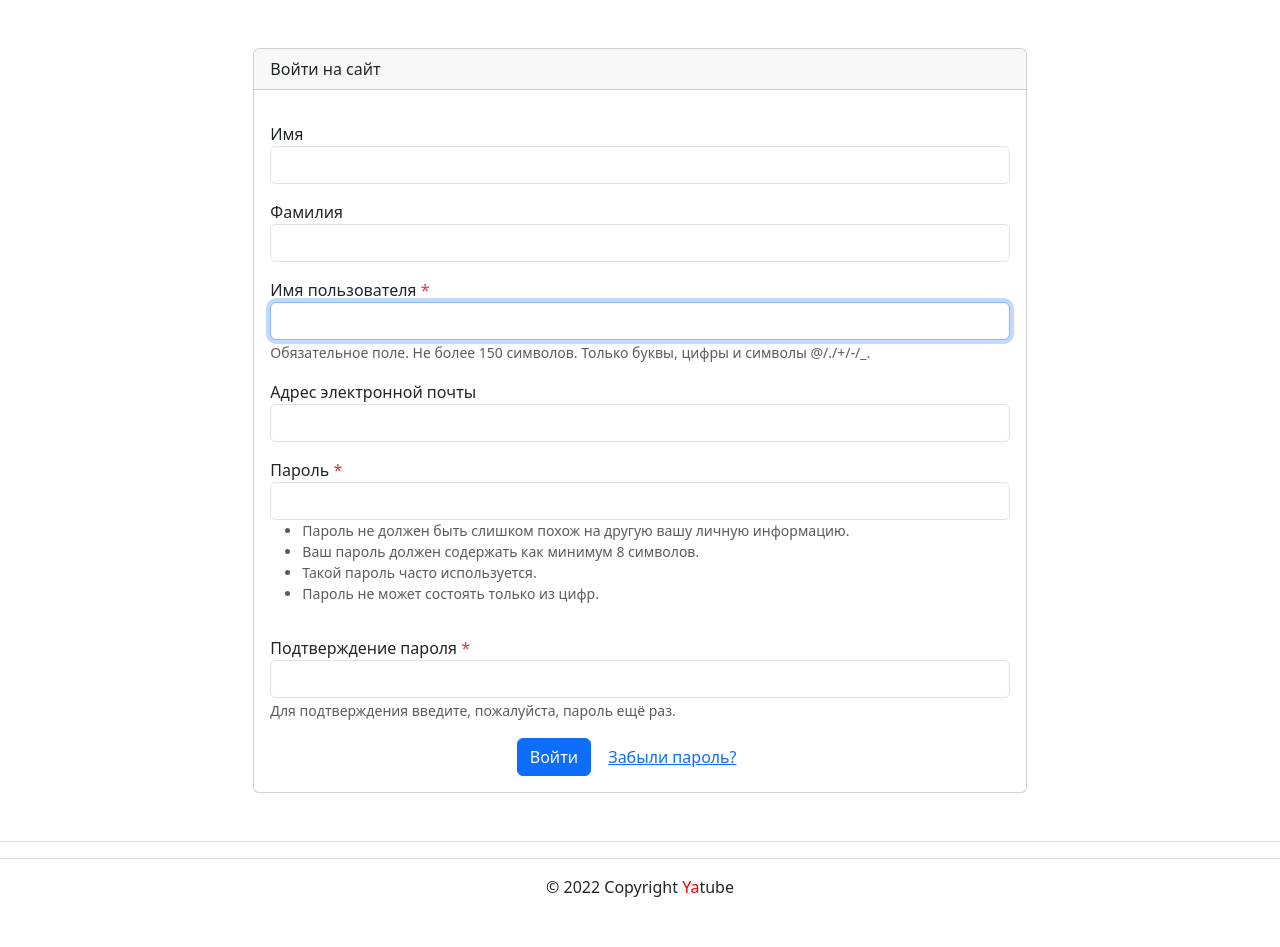
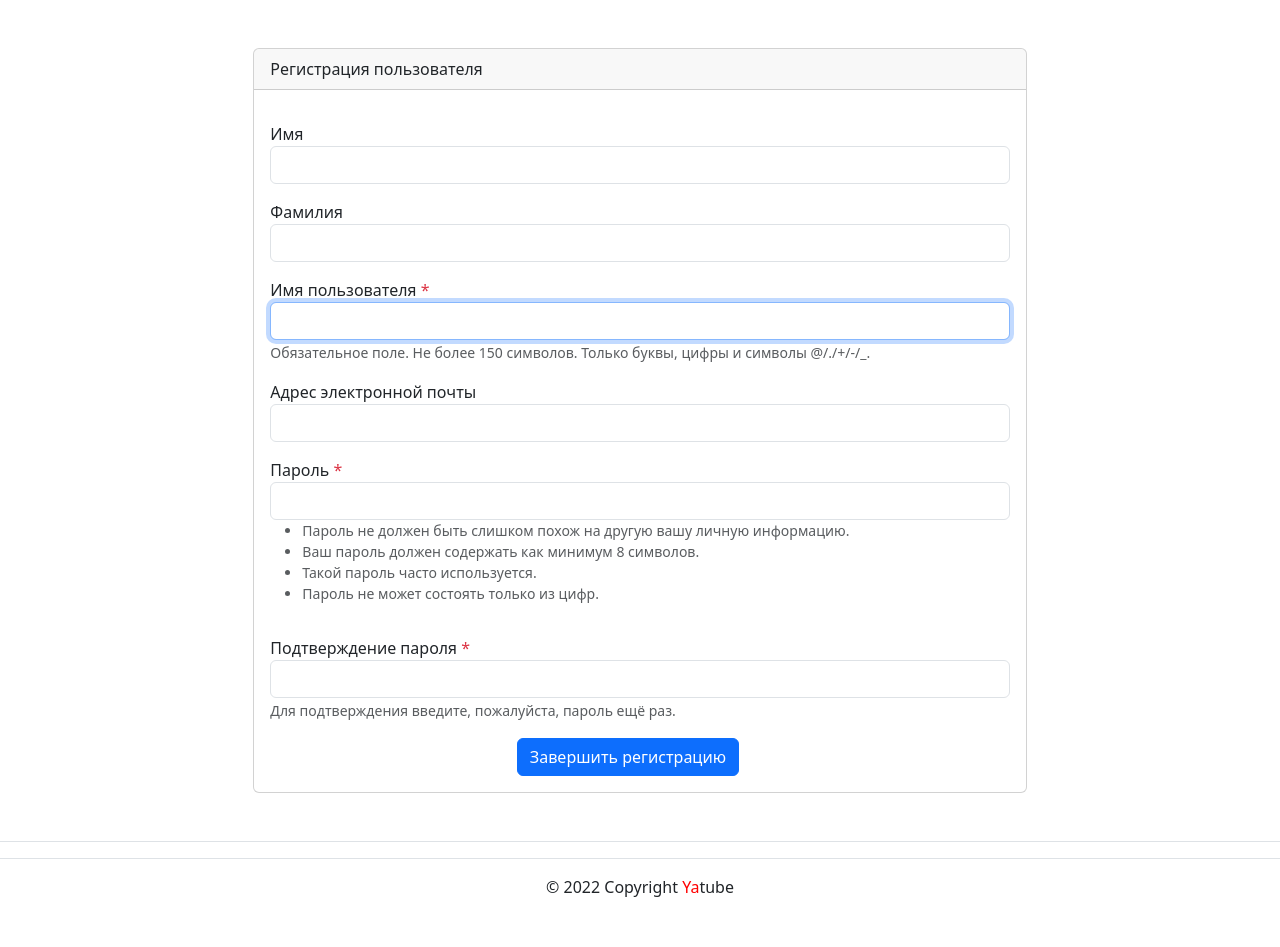
Before and after one commit to PythonGun/hw05_final, a Django app: page /auth/signup/ in a window 1280 px wide. Shown: the part 56-1003 px from the top of the page. Run offline with Django 3.2, Linux system fonts and the light colour scheme; some libraries are stand-ins or nearby versions.

Commit message:
upd html

```diff
--- a/yatube/templates/posts/post_detail.html
+++ b/yatube/templates/posts/post_detail.html
@@ -26,7 +26,7 @@
                        {% endif %}
               </li>
               <li class="list-group-item d-flex justify-content-between align-items-center">
-              Всего постов автора:  <span >{{ count }}</span>
+              Всего постов автора:  <span >{{ post_number }}</span>
             </li>
             <li class="list-group-item">
                 <a href="{% url 'posts:profile' post.author.username %}">все посты пользователя</a>
--- a/yatube/templates/users/login.html
+++ b/yatube/templates/users/login.html
@@ -59,8 +59,10 @@
             <button type="submit" class="btn btn-primary">
               Войти
             </button>
+            <a href="{% url 'users:password_reset_form' %}" class="btn btn-link">
               Забыли пароль?
             </a>
+
           </div>
           </form>
         </div> <!-- card body -->
--- a/yatube/templates/users/signup.html
+++ b/yatube/templates/users/signup.html
@@ -6,7 +6,7 @@
     <div class="col-md-8 p-5">
       <div class="card">
         <div class="card-header">
-          Войти на сайт
+          Регистрация пользователя
         </div>
         <div class="card-body">
           {% if form.errors %}
@@ -57,11 +57,9 @@
           {% endfor %}
           <div class="col-md-6 offset-md-4">
             <button type="submit" class="btn btn-primary">
-              Войти
+              Завершить регистрацию
             </button>
-            <a href="{% url 'users:password_reset_form' %}" class="btn btn-link">
-              Забыли пароль?
-            </a>
+
           </div>
           </form>
         </div>
```
Also changed, not shown: yatube/posts/views.py (+5 -4 lines), yatube/posts/migrations/0001_initial.py (added), yatube/posts/migrations/__init__.py (added).
